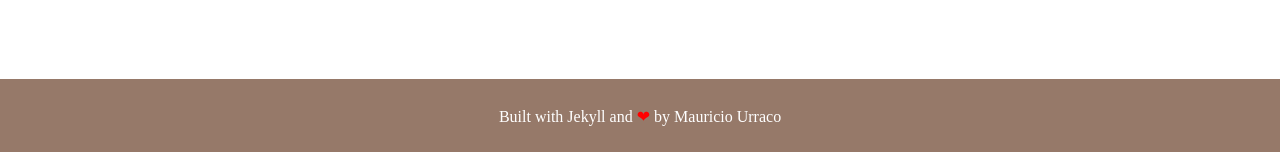
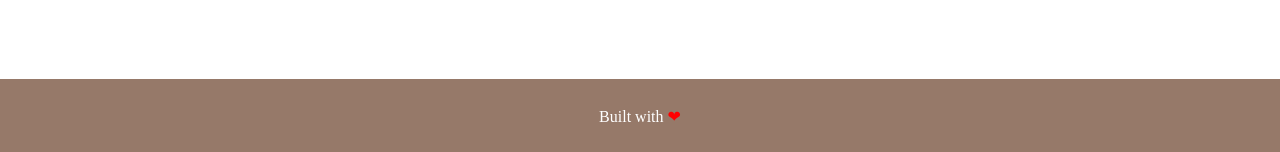
Before and after one commit to murraco/jekyll-theme-minimal-resume, a Jekyll site: the page built from index.html, in a window 1280 px wide. Shown: the part 1546-1698 px from the top of the page. Built offline with Jekyll 4.4.1, drawn with Linux system fonts in a browser that asks for light colours; some web fonts are replaced.

Commit message:
Update footer.html

```diff
--- a/_includes/footer.html
+++ b/_includes/footer.html
@@ -1,6 +1,6 @@
 <footer class="footer">
     <!-- <p>&copy; {{ site.username }}</p> -->
-    <p>Built with Jekyll and <span class="love">❤</span> by <a href="https://github.com/murraco">Mauricio Urraco</a></p>
+    <p>Built with <!--Jekyll and --><span class="love">❤</span><!-- by <a href="https://github.com/murraco">Mauricio Urraco</a>--></p>
 </footer>
 <script src="{{ '/assets/js/particles.min.js' | prepend: site.baseurl }}"></script>
 <script src="{{ '/assets/js/sweet-scroll.min.js' | prepend: site.baseurl }}"></script>
```
